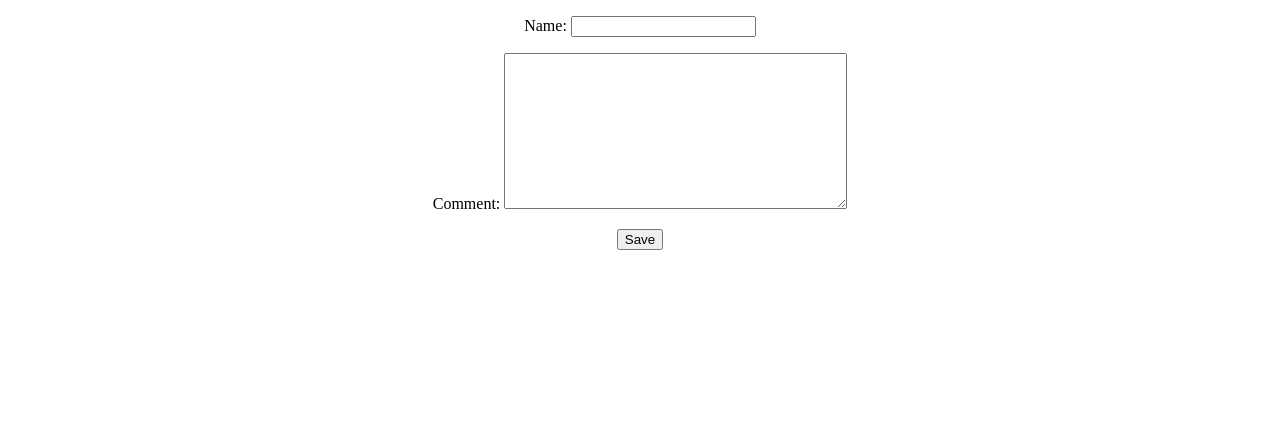
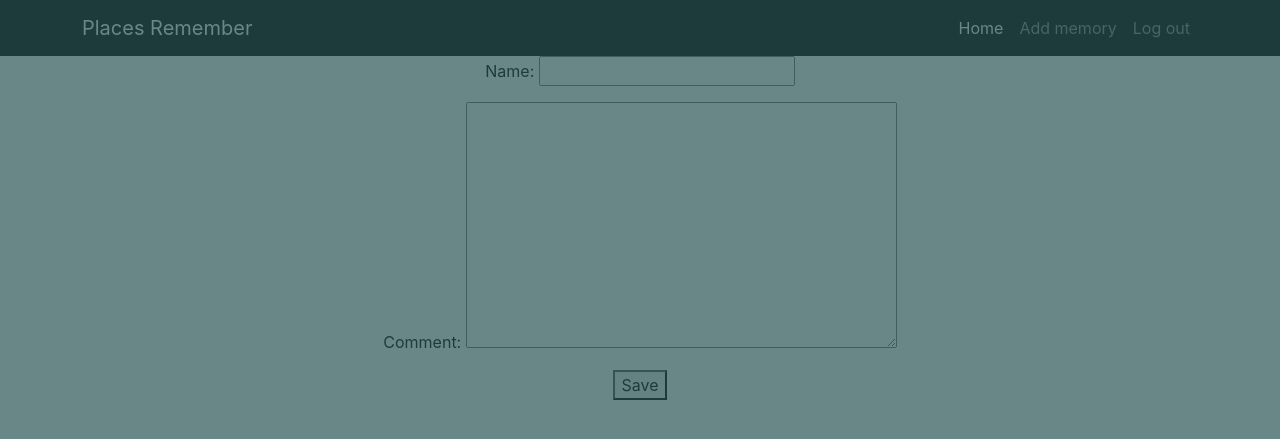
Before and after one commit to lomaxwes/practice, a Django app: page /add_memory/ in a window 1280 px wide. Shown: the top 439 px of the page. Run offline with Django 4.2, Linux system fonts and the light colour scheme; the visitor is signed in with stand-in values (Sample User, id 1); some libraries are stand-ins or nearby versions.

Commit message:
added links and css style

```diff
--- a/places_remember/templates/base.html
+++ b/places_remember/templates/base.html
@@ -1,10 +1,46 @@
 <!DOCTYPE html>
 <html lang="en">
-<head>
-    <meta charset="UTF-8">
-    <title>{% block title %}  {% endblock %}</title>
-</head>
-<body>
-    {% block content %}  {% endblock %}
-</body>
+    <head>
+        <meta charset="utf-8" />
+        <meta name="viewport" content="width=device-width, initial-scale=1, shrink-to-fit=no" />
+        <meta name="description" content="" />
+        <meta name="author" content="" />
+        <title>Places Remember</title>
+        <!-- Favicon-->
+        <link rel="icon" type="image/x-icon" href="assets/favicon.ico" />
+        <!-- Core theme CSS (includes Bootstrap)-->
+        {% load static %}
+        <link href="{% static 'css/styles.css' %}" rel="stylesheet" />
+    </head>
+    <body>
+        <!-- Responsive navbar-->
+        <nav class="navbar navbar-expand-lg navbar-dark bg-dark">
+            <div class="container">
+                <a class="navbar-brand" href="{% url 'home' %}">Places Remember</a>
+                <button class="navbar-toggler" type="button" data-bs-toggle="collapse" data-bs-target="#navbarSupportedContent" aria-controls="navbarSupportedContent" aria-expanded="false" aria-label="Toggle navigation"><span class="navbar-toggler-icon"></span></button>
+                <div class="collapse navbar-collapse" id="navbarSupportedContent">
+                    <ul class="navbar-nav ms-auto mb-2 mb-lg-0">
+                        <li class="nav-item"><a class="nav-link active" aria-current="page" href="{% url 'home' %}">Home</a></li>
+                        <li class="nav-item"><a class="nav-link" href="{% url 'add_memory' %}">Add memory</a></li>
+                        {% if user.is_authenticated %}
+                            <li class="nav-item"><a class="nav-link" href="{% url 'logout' %}">Log out</a></li>
+                        {% else %}
+                            <li class="nav-item"><a class="nav-link" href="{% url 'login_success' %}">Log in</a></li>
+                        {% endif %}
+                            </ul>
+                        </li>
+                    </ul>
+                </div>
+            </div>
+        </nav>
+        <!-- Page content-->
+        <div class="container">
+            <div class="row">
+                <div class="col-lg-12 text-center">
+                    {% block content %}
+                    {% endblock content %}
+                </div>
+            </div>
+        </div>
+    </body>
 </html>
```
